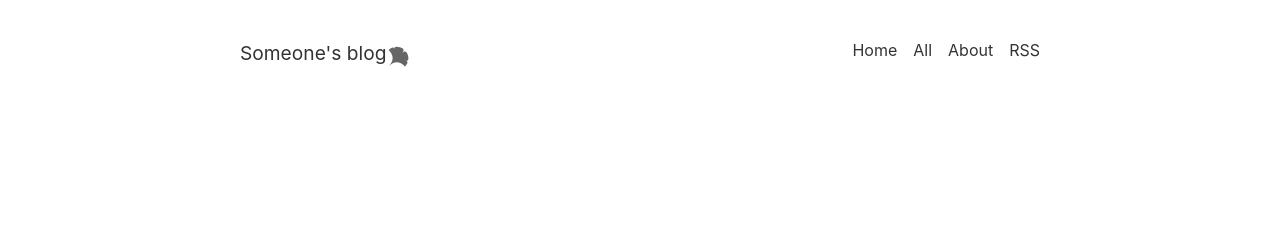
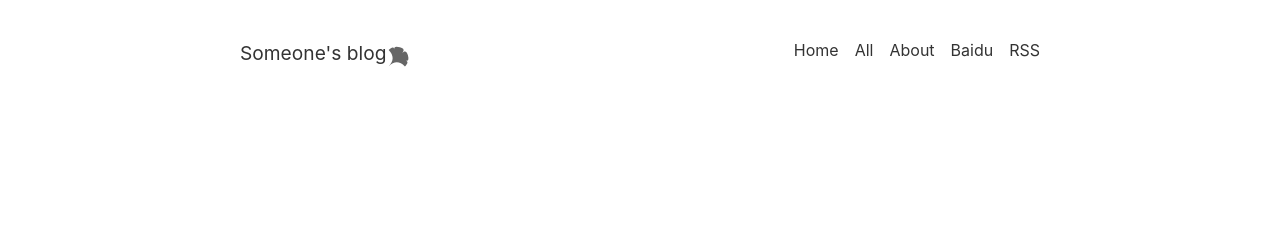
Before and after one commit to tirestay/blog, a Jekyll site: the page built from index.html, in a window 1280 px wide. Shown: the top 233 px of the page. Built offline with Jekyll 4.4.1, drawn with Linux system fonts in a browser that asks for light colours; nearby versions of some CDN libraries; the list of posts is cut into pages by our own code.

Commit message:
change nav

```diff
--- a/_config.yml
+++ b/_config.yml
@@ -25,6 +25,8 @@ nav_lists:
       zh-Hans: 关于
       zh-Hant: 關於
     url: /about.html
+  - title: Baidu
+    url: /https://www.baidu.com
 
 # paths:
 #   base: /
```
